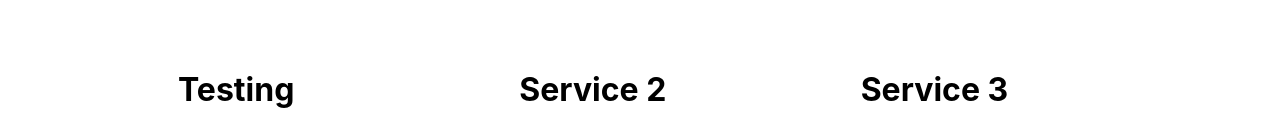
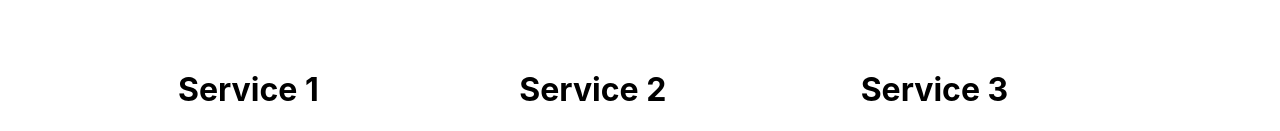
Before and after one commit to rickyrojas1/reliant, a React (Create React App) app: page / in a window 1280 px wide. Shown: the part 873-1004 px from the top of the page. Built offline with nearby package versions, Linux system fonts and the light colour scheme.

Commit message:
Changed back bruddah

```diff
--- a/src/components/App/App.jsx
+++ b/src/components/App/App.jsx
@@ -14,7 +14,7 @@ function App() {
         <div className="selling-points">
           <div className="point">
 
-            <h1>Testing</h1>
+            <h1>Service 1</h1>
 
             <p>
               Lorem ipsum dolor sit amet consectetur adipisicing elit. Totam accusantium
```
